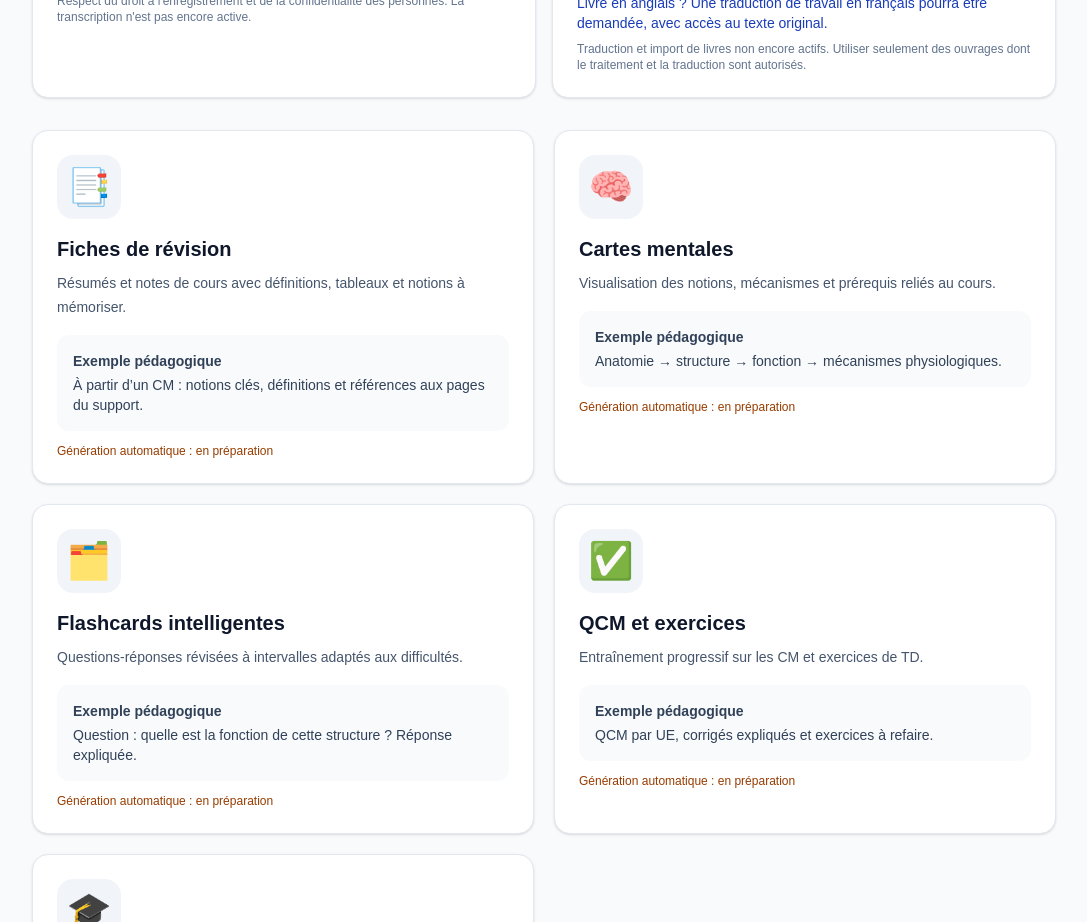
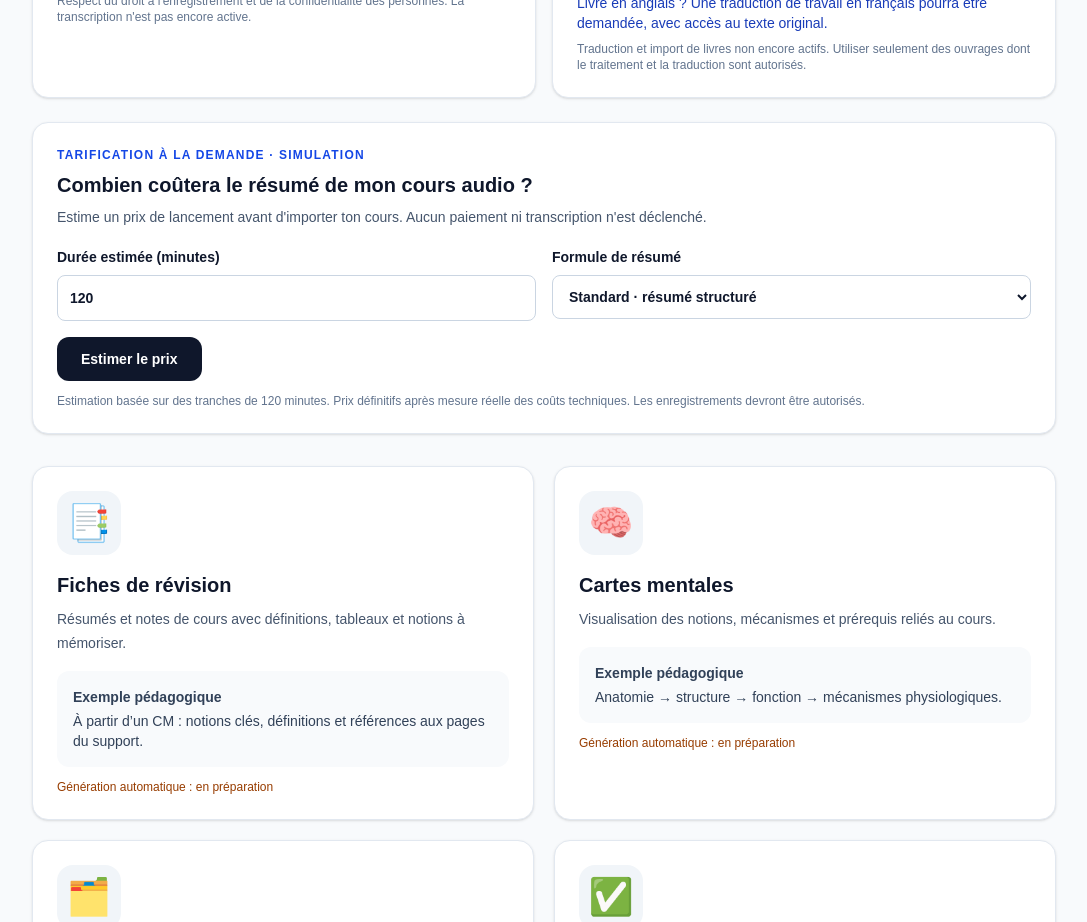
Before and after one commit to sowhatt/rkjo-ai-platform, a Next.js app in the folder apps/web/: page /education/study-tools in a window 1280 px wide. Shown: the part 1180-2102 px from the top of the page, without its empty margins (96-1183 px from the left). Built offline with nearby package versions, Linux system fonts and the light colour scheme; no server answers.

Commit message:
feat(education): add audio summary price simulation on student study tools

```diff
--- a/apps/web/src/app/education/study-tools/page.tsx
+++ b/apps/web/src/app/education/study-tools/page.tsx
@@ -1,6 +1,7 @@
 import Link from "next/link";
 import StudyPdfPreview from "@/components/education/StudyPdfPreview";
 import StudyMediaRoadmap from "@/components/education/StudyMediaRoadmap";
+import AudioEstimate from "@/components/education/AudioEstimate";
 
 const tools = [
   {id:"fiches",icon:"📑",title:"Fiches de révision",description:"Résumés et notes de cours avec définitions, tableaux et notions à mémoriser.",example:"À partir d’un CM : notions clés, définitions et références aux pages du support."},
@@ -27,6 +28,7 @@ export default function EducationStudyToolsPage() {
         </div>
         <StudyPdfPreview />
         <StudyMediaRoadmap />
+        <AudioEstimate />
         <div className="mt-8 grid gap-5 sm:grid-cols-2">
           {tools.map((tool) => (
             <section id={tool.id} key={tool.id} className="scroll-mt-6 rounded-2xl border border-slate-200 bg-white p-6 shadow-sm">
```
